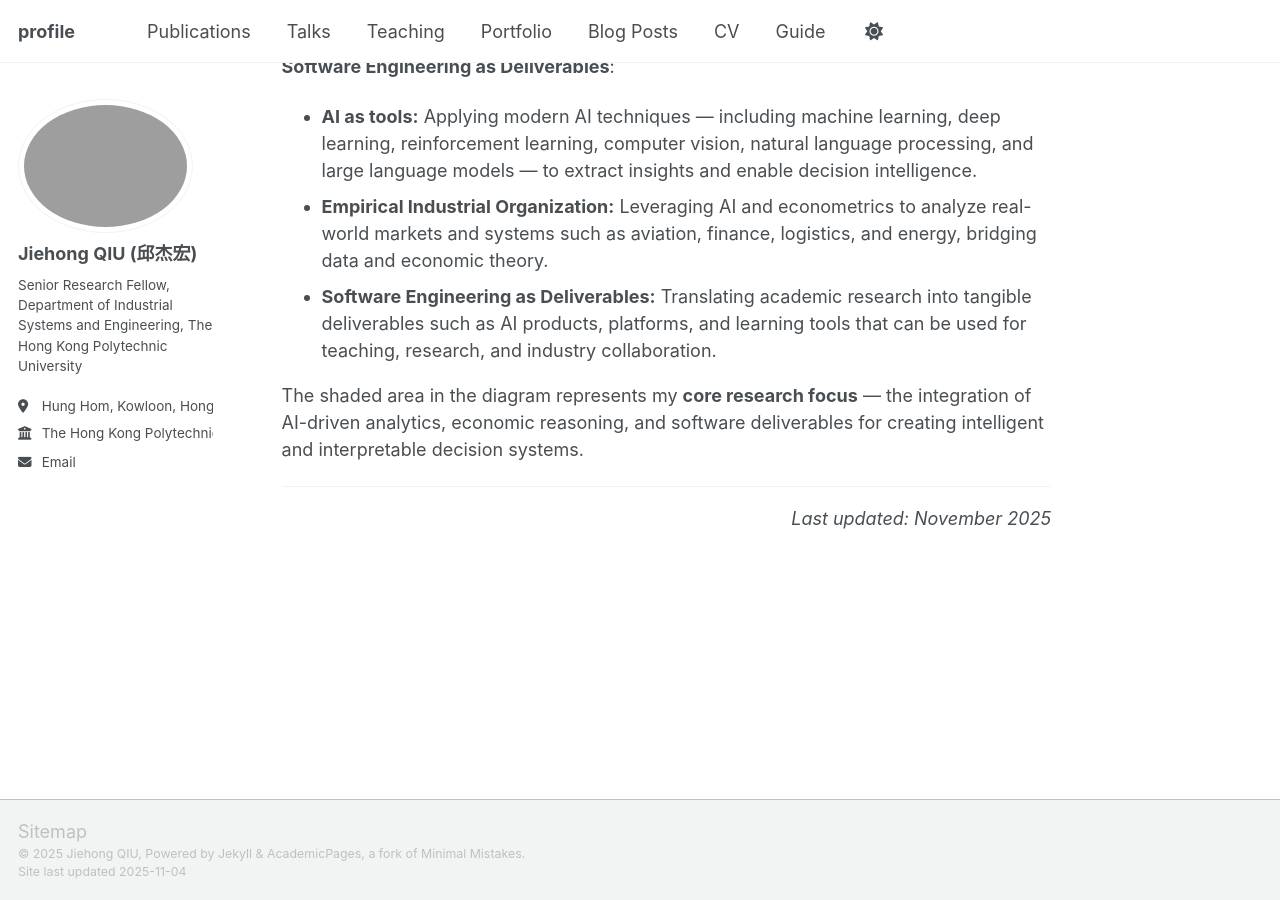
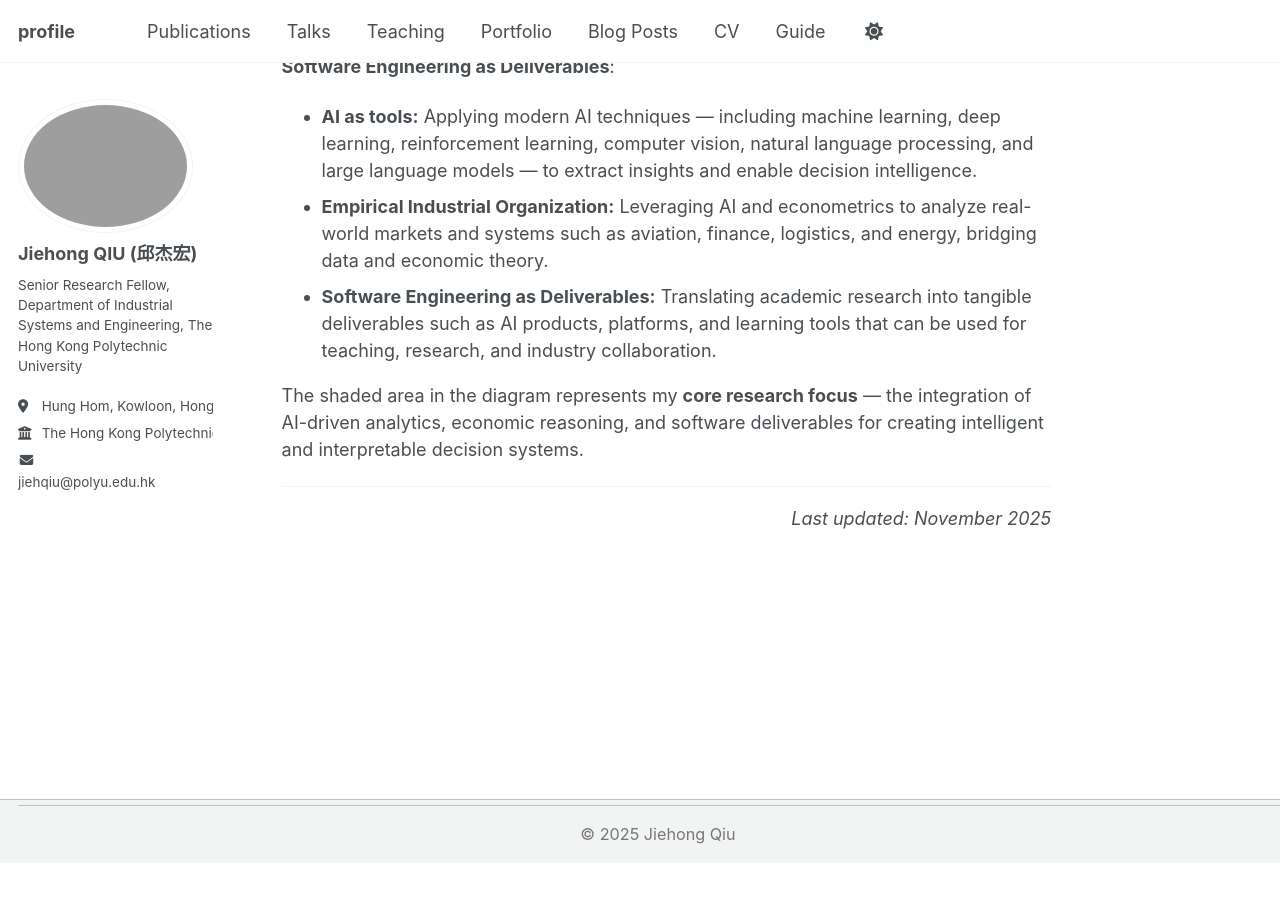
Before and after one commit to qjh-ai/profile, a Jekyll site: the page built from _pages/about.md, in a window 1280 px wide and 900 px high, scrolled down 1213 px. Built offline with Jekyll 4.4.1, drawn with Linux system fonts in a browser that asks for light colours; a script that is not in the unit is left out; after the commit the page ends 2076 px from its top, so only the background shows below that.

Commit message:
修改intro

```diff
--- a/_includes/author-profile.html
+++ b/_includes/author-profile.html
@@ -34,9 +34,11 @@
         <li><a href="{{ author.uri }}"><i class="fas fa-fw fa-link icon-pad-right" aria-hidden="true"></i>{{ site.data.ui-text[site.locale].website_label | default: "Website" }}</a></li>
       {% endif %}
       {% if author.email %}
-        <li><a href="mailto:{{ author.email }}"><i class="fas fa-fw fa-envelope icon-pad-right" aria-hidden="true"></i>{{ site.data.ui-text[site.locale].email_label | default: "Email" }}</a></li>
+        <li>
+          <i class="fas fa-fw fa-envelope"></i>
+          <a href="mailto:{{ author.email }}">{{ author.email }}</a>
+        </li>
       {% endif %}
-
       <!-- Font Awesome and Academicons icons / Academic websites -->
       {% if author.academia %}
         <li><a href="{{ author.academia }}"><i class="ai ai-academia ai-fw icon-pad-right" aria-hidden="true"></i>Academia</a></li>
--- a/_includes/footer.html
+++ b/_includes/footer.html
@@ -1,25 +1,4 @@
-{% include base_path %}
-
-{% if site.author.github or site.author.bitbucket or site.atom_feed.hide != true %}
-<div class="page__footer-follow">
-  <ul class="social-icons">
-    {% if site.data.ui-text[site.locale].follow_label %}
-      <li><strong>{{ site.data.ui-text[site.locale].follow_label }}</strong></li>
-    {% endif %}
-    {% if site.author.github %}
-      <li><a href="https://github.com/{{ site.author.github }}"><i class="fab fa-github" aria-hidden="true"></i> GitHub</a></li>
-    {% endif %}
-    {% if site.author.bitbucket %}
-      <li><a href="https://bitbucket.org/{{ site.author.bitbucket }}"><i class="fab fa-bitbucket" aria-hidden="true"></i> Bitbucket</a></li>
-    {% endif %}
-    {% if site.atom_feed.hide != true %}
-    <li><a href="{% if site.atom_feed.path %}{{ site.atom_feed.path }}{% else %}{{ base_path }}/feed.xml{% endif %}"><i class="fa fa-fw fa-rss-square" aria-hidden="true"></i> {{ site.data.ui-text[site.locale].feed_label | default: "Feed" }}</a></li>
-    {% endif %}
-  </ul>
-</div>
-{% endif %}
-
-<div class="page__footer-copyright">
-  &copy; {{ site.time | date: '%Y' }} {{ site.name | default: site.title }}, {{ site.data.ui-text[site.locale].powered_by | default: "Powered by" }} <a href="https://jekyllrb.com" rel="nofollow">Jekyll</a> &amp; <a href="https://github.com/academicpages/academicpages.github.io">AcademicPages</a>, a fork of <a href="https://mademistakes.com/work/minimal-mistakes-jekyll-theme/" rel="nofollow">Minimal Mistakes</a>.<br />
-  Site last updated {{ "now" | date: '%Y-%m-%d' }}
-</div>
+<!-- Custom footer -->
+<footer class="page__footer" style="text-align:center; padding:1em 0; font-size:0.9em; color:#777;">
+  © 2025 Jiehong Qiu
+</footer>
```
